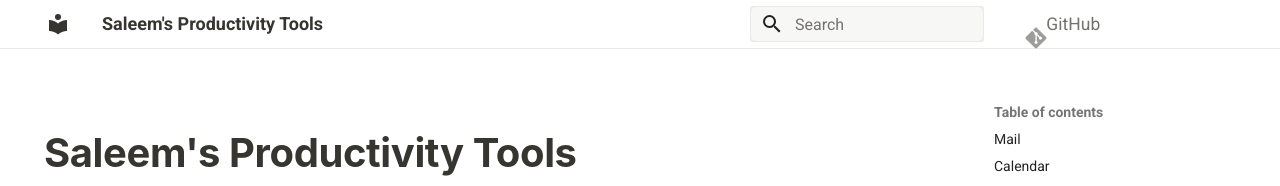
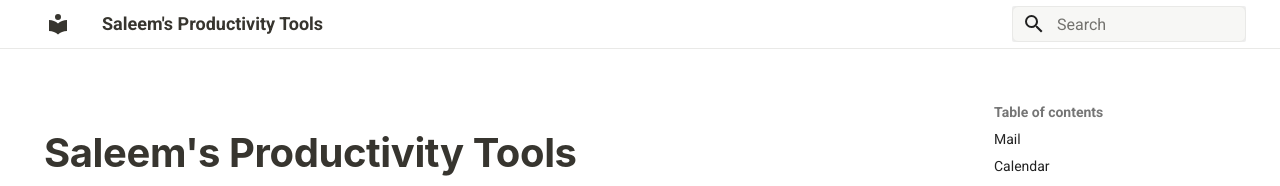
Before and after one commit to saleemh/productivity-tools, an MkDocs documentation site: the page built from docs/index.md, in a window 1280 px wide. Shown: the top 186 px of the page. Built offline with MkDocs 1.6.1 and Material for MkDocs 9.7.7, drawn with Linux system fonts in a browser that asks for light colours; comment, search, counter and statistics services are not loaded.

Commit message:
Completely remove GitHub source link from header
- Hide .md-header__source to remove GitHub link entirely
- Clean up CSS by removing all GitHub-related styling
- Return to clean header with just title and search

🤖 Generated with [Claude Code](https://claude.ai/code)

Co-Authored-By: Claude <noreply@anthropic.com>

```diff
--- a/docs/stylesheets/extra.css
+++ b/docs/stylesheets/extra.css
@@ -119,37 +119,10 @@ body {
     background-color: #ffffff;
 }
 
-/* Remove default Material design elements but keep source link */
+/* Remove default Material design elements */
+.md-header__source,
 .md-header__button.md-icon {
     display: none;
-}
-
-/* Style the GitHub source link to match Notion theme */
-.md-header__source {
-    display: block;
-    margin-left: auto;
-}
-
-.md-source {
-    color: #73726e;
-    font-size: 0.875rem;
-    text-decoration: none;
-    transition: color 0.2s;
-}
-
-.md-source:hover {
-    color: #37352f;
-}
-
-.md-source__icon {
-    width: 1rem;
-    height: 1rem;
-    margin-right: 0.5rem;
-    opacity: 0.7;
-}
-
-.md-source__facts {
-    display: none; /* Hide star count, etc. to keep it minimal */
 }
 
 /* Search styling */
```
